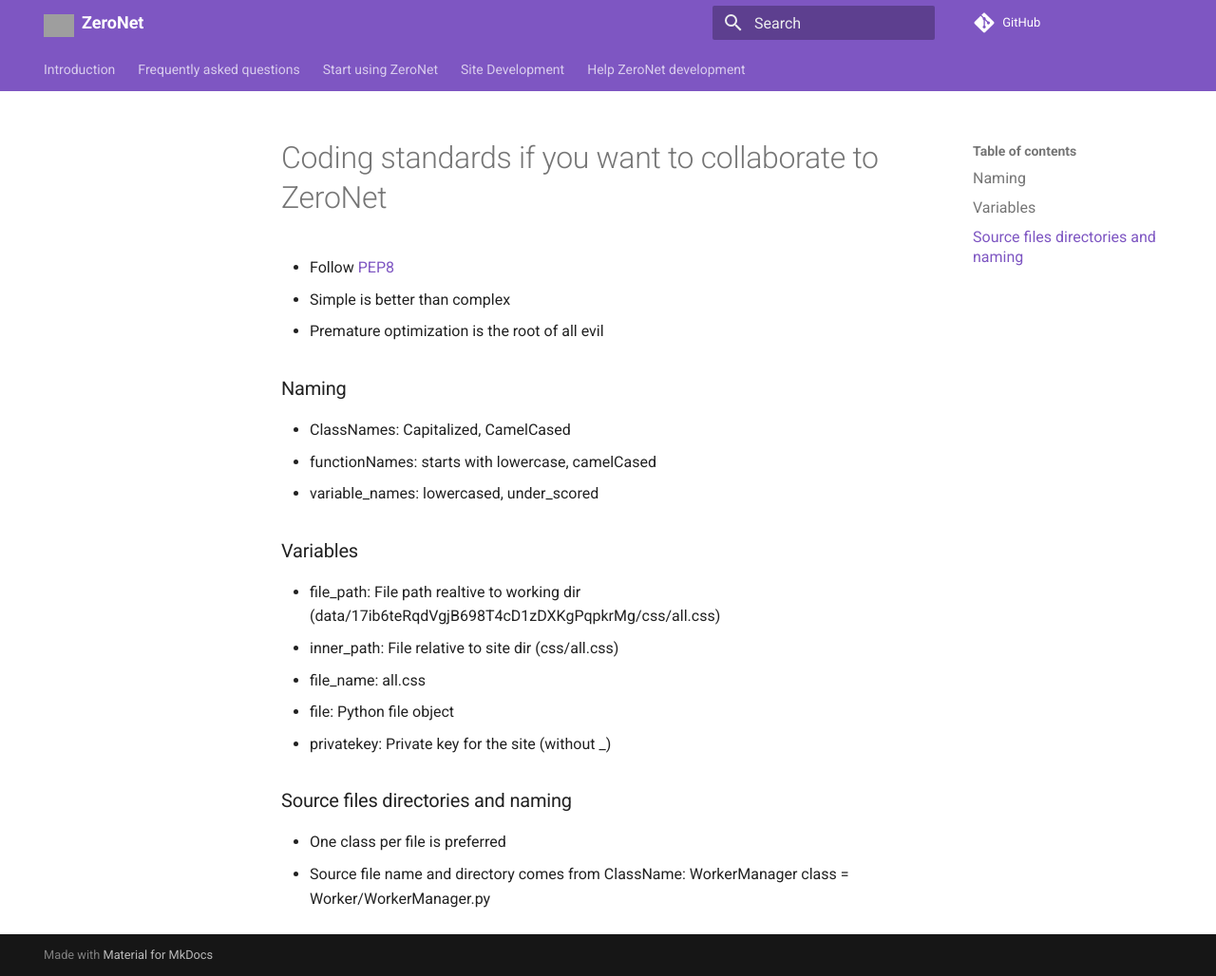
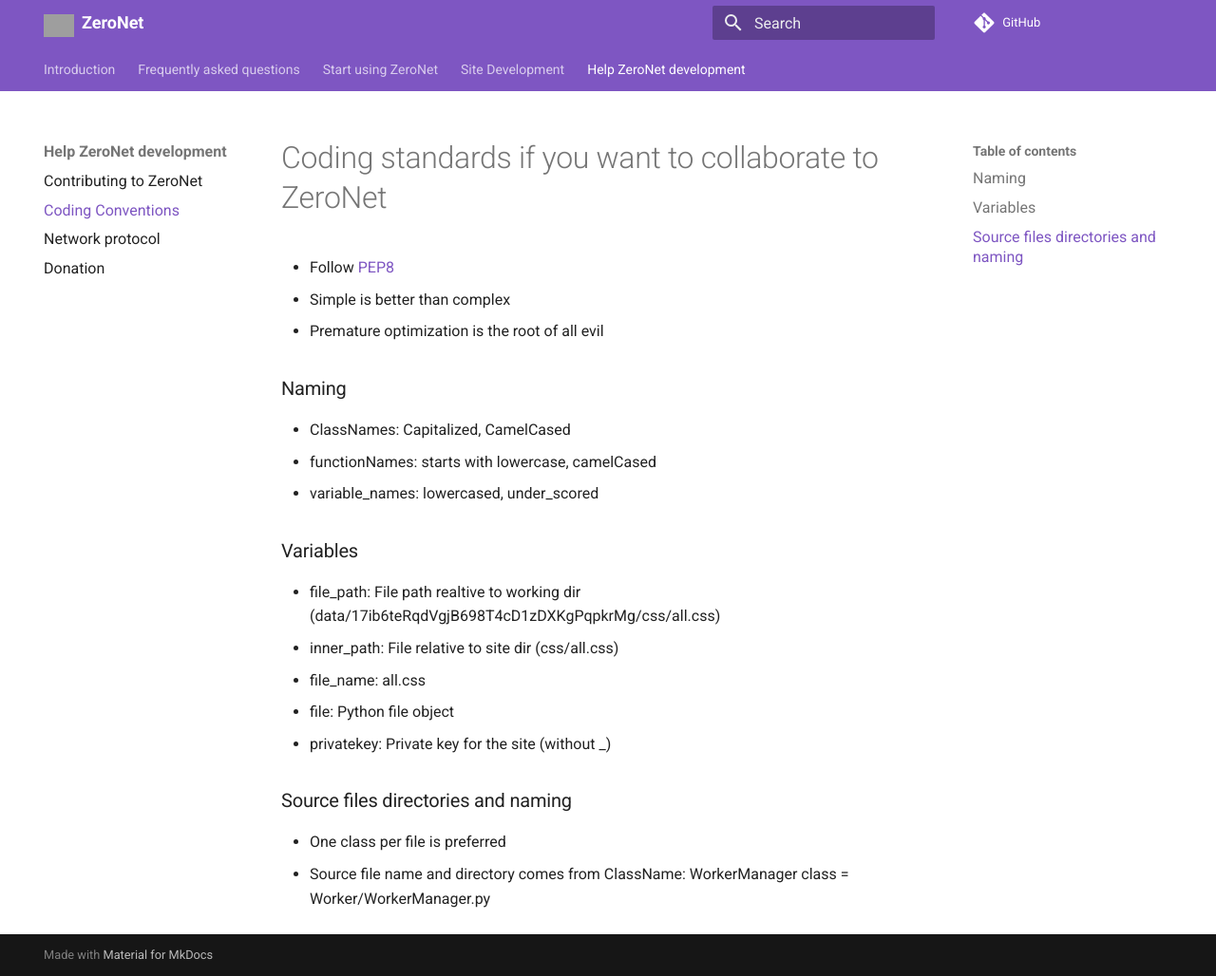
Before and after one commit to HelloZeroNet/Documentation, an MkDocs documentation site: the page built from docs/help_zeronet/coding_conventions.md, in a window 1280 px wide and 1028 px high. Shown: the whole window at 95% size. Built offline with MkDocs 1.6.1 and Material for MkDocs 9.7.7, drawn with Linux system fonts in a browser that asks for light colours; comment, search, counter and statistics services are not loaded; old or Windows-style settings are respelled for this version of MkDocs; grey boxes are pictures that could not be loaded.

Commit message:
Add coding conventions to help_zeronet category

```diff
--- a/mkdocs.yml
+++ b/mkdocs.yml
@@ -30,5 +30,6 @@
   - "Certificate authority": "site_development/cert_authority.md"
 - "Help ZeroNet development":
   - "Contributing to ZeroNet": "help_zeronet/contributing.md"
+  - "Coding Conventions": "help_zeronet/coding_conventions.md"
   - "Network protocol": "help_zeronet/network_protocol.md"
   - "Donation": "help_zeronet/donate.md"
```
